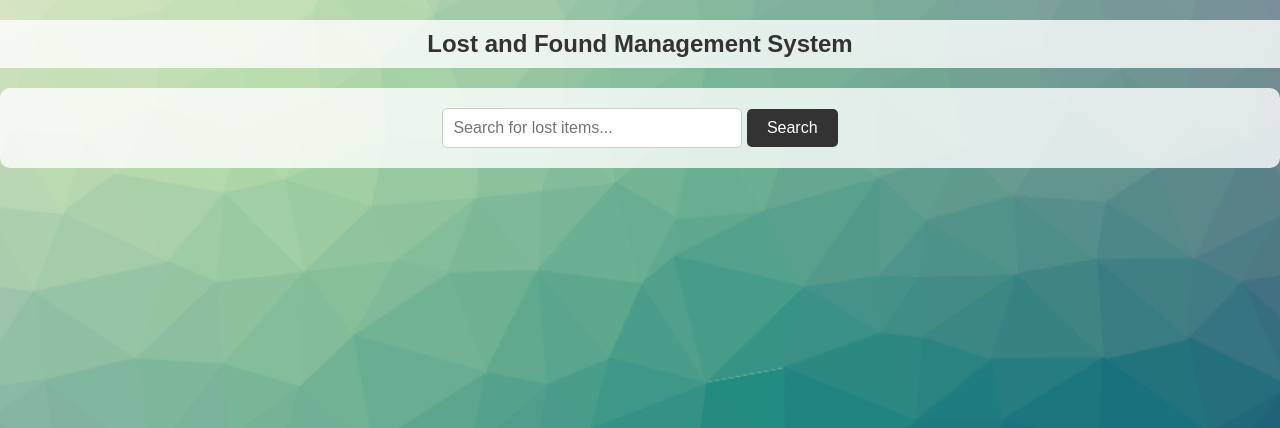
After one commit to Sarayu-T/Recovery-Point, a Django app: template templates/searching.html in a window 1280 px wide. The commit adds this page. Shown: the top 428 px of the page. Run offline with Django 4.2, Linux system fonts and the light colour scheme; the template is opened without the code that fills it, so the values that code supplies are empty.

Commit message:
update main

```diff
--- a/templates/home.html
+++ b/templates/home.html
@@ -176,7 +176,7 @@ body::-webkit-scrollbar-thumb {
             <ul class="nav navbar-nav">
                 <li><a href="{% url 'home' %}">Home</a></li>
                 <li><a href="{%url 'afterReport'%}">Report an item</a></li>
-                <li><a href="">Searching</a></li>
+                <li><a href="searching.html">Searching</a></li>
                 <li><a href="{% url 'ticket' %}">Ticket</a></li>
                 <li><a href="">Logout</a></li>
             </ul>
--- /dev/null
+++ b/templates/searching.html
@@ -0,0 +1,51 @@
+<!DOCTYPE html>
+<html>
+<head>
+    <meta charset="UTF-8">
+    <title>Searching - Lost and Found Management System</title>
+    <link rel="stylesheet" type="text/css" href="styles.css">
+
+    <style>
+        body {
+            font-family: Arial, sans-serif;
+            text-align: center;
+            background-image: url("../static/images/background.png");
+            background-size: cover;
+            background-repeat: no-repeat;
+            background-attachment: fixed;
+        }
+
+        h1 {
+            color: #333;
+        }
+
+        .search-container {
+            margin: 20px auto;
+        }
+
+        #search-input {
+            padding: 10px;
+            width: 300px;
+            border: 1px solid #ccc;
+            border-radius: 5px;
+        }
+
+        #search-button {
+            padding: 10px 20px;
+            background-color: #333;
+            color: #fff;
+            border: none;
+            border-radius: 5px;
+            cursor: pointer;
+        }
+    </style>
+</head>
+<body>
+    <h1>Lost and Found Management System</h1>
+
+    <div class="search-container">
+        <input type="text" id="search-input" placeholder="Search for lost items...">
+        <button id="search-button">Search</button>
+    </div>
+</body>
+</html>
--- /dev/null
+++ b/templates/styles.css
@@ -0,0 +1,49 @@
+/* Reset some default browser styles */
+* {
+    margin: 0;
+    padding: 0;
+    box-sizing: border-box;
+}
+
+body {
+    font-family: Arial, sans-serif;
+    text-align: center;
+}
+
+h1 {
+    color: #333;
+    font-size: 24px;
+    margin-top: 20px;
+    background-color: rgba(255, 255, 255, 0.8);
+    padding: 10px;
+}
+
+.search-container {
+    margin: 20px auto;
+    background-color: rgba(255, 255, 255, 0.8);
+    padding: 20px;
+    border-radius: 10px;
+}
+
+#search-input {
+    padding: 10px;
+    width: 300px;
+    border: 1px solid #ccc;
+    border-radius: 5px;
+    font-size: 16px;
+    color: #333;
+}
+
+#search-button {
+    padding: 10px 20px;
+    background-color: #333;
+    color: #fff;
+    border: none;
+    border-radius: 5px;
+    cursor: pointer;
+    font-size: 16px;
+}
+
+#search-button:hover {
+    background-color: #555;
+}
```
